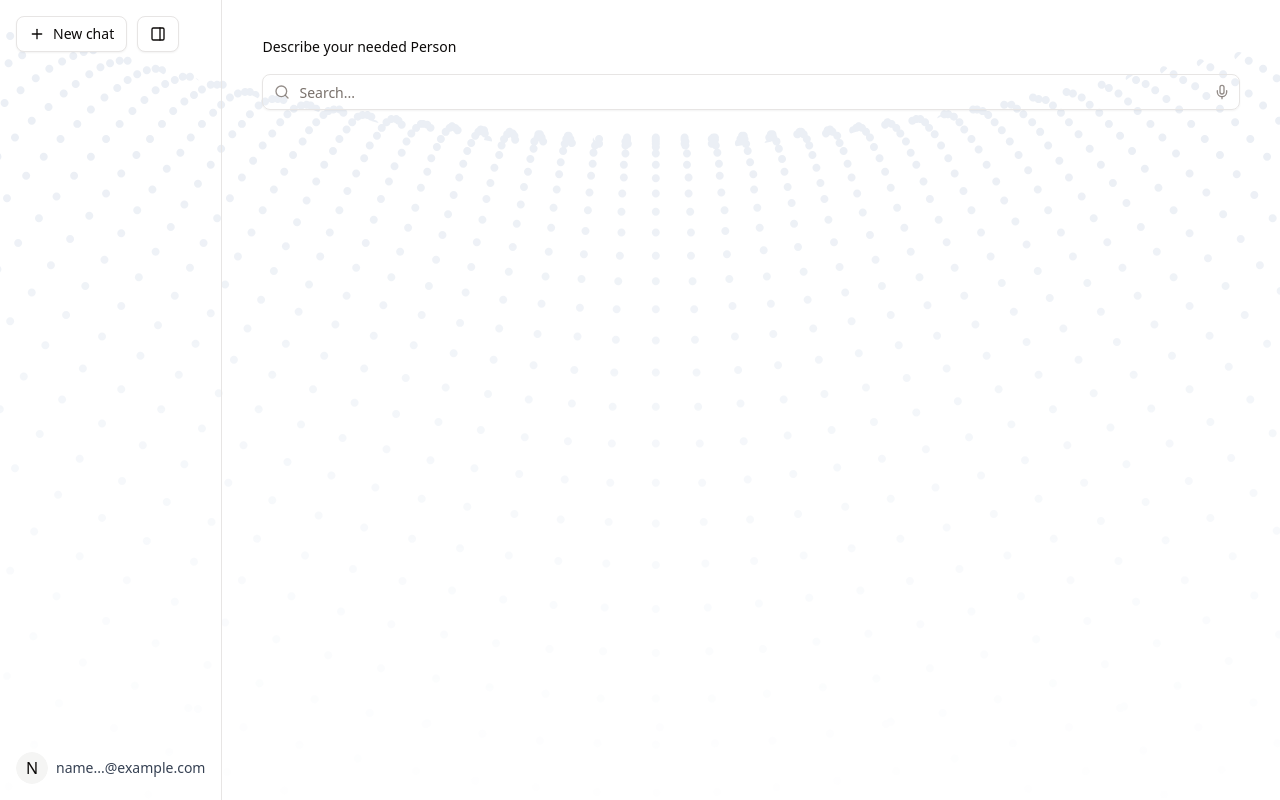
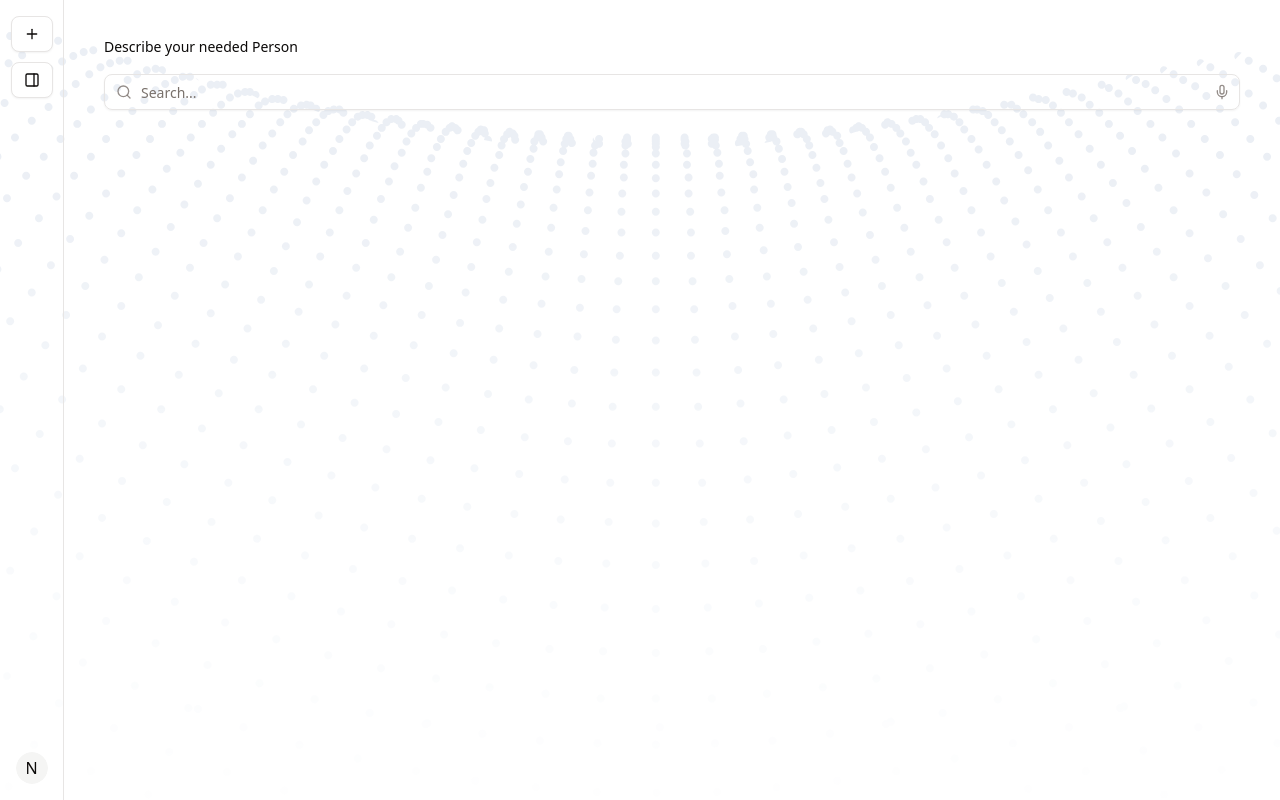
Before and after one commit to Rozimuxammed/NeoJadid, a React (Vite) app: page / in a window 1280 px wide. Built offline with nearby package versions, Linux system fonts and the light colour scheme; no server answers; sample sign-in values are in the browser's storage.

Commit message:
fourth commit

```diff
--- a/src/layouts/MainLayout.jsx
+++ b/src/layouts/MainLayout.jsx
@@ -19,7 +19,7 @@ import { getMeInformation } from "../request";
 import { toast } from "sonner";
 
 export default function MainLayout() {
-  const [isCollapsed, setIsCollapsed] = useState(false);
+  const [isCollapsed, setIsCollapsed] = useState(true);
   const { user } = useSelector((state) => state.auth);
   const [showIcons, setShowIcons] = useState(false);
   const navigate = useNavigate();
```
